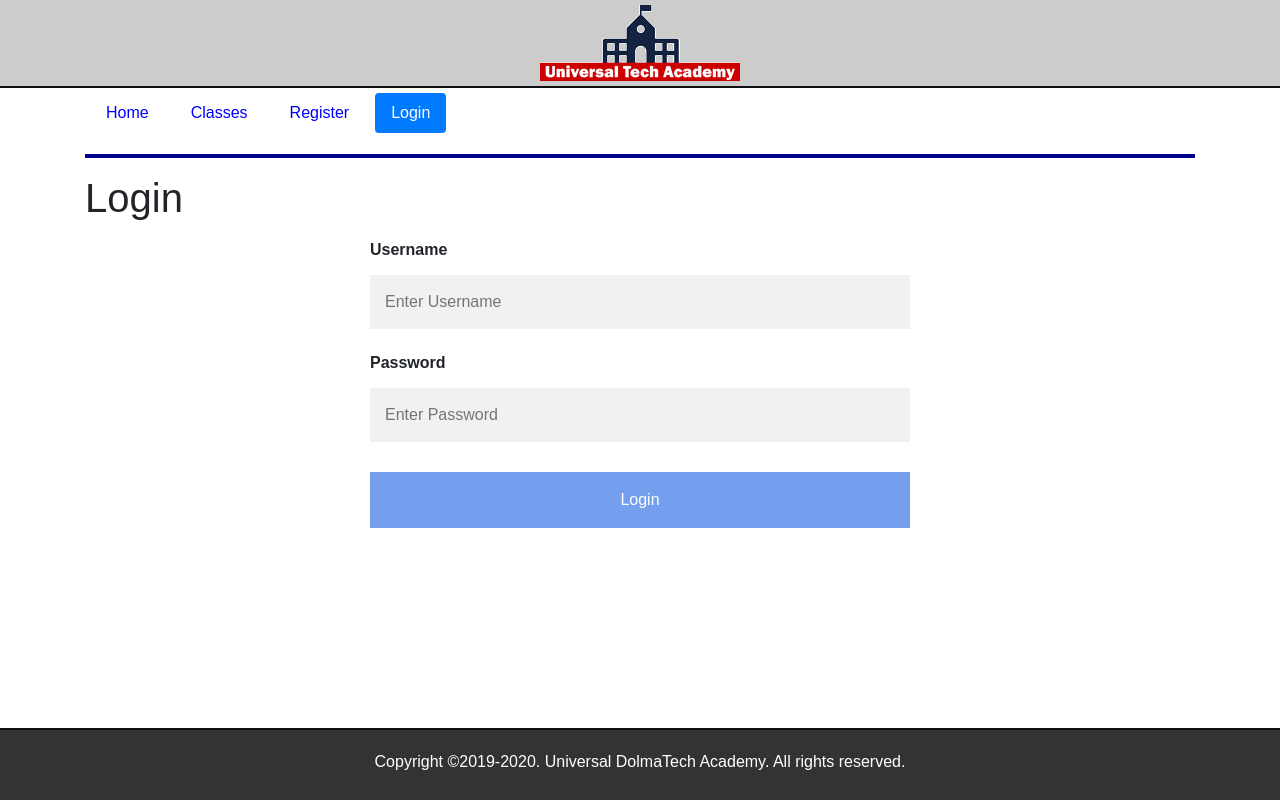
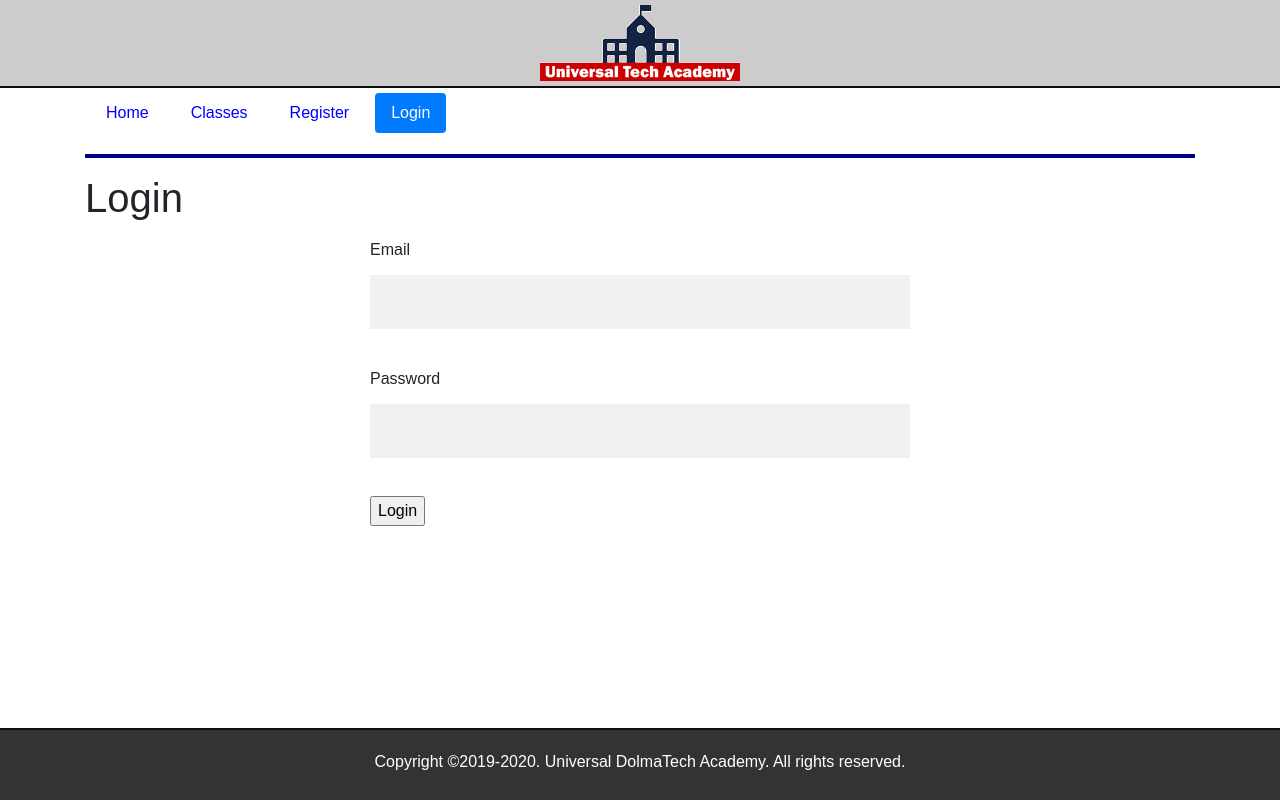
Before and after one commit to lalarustamli/tech_academy, a Flask app: page /login in a window 1280 px wide. Run offline with Flask 2, Linux system fonts and the light colour scheme; parts of the project's set-up code (start-up, migrations or seed data) failed here and were passed over; some libraries are stand-ins or nearby versions.

Commit message:
added login

```diff
--- a/web/application/routes.py
+++ b/web/application/routes.py
@@ -1,5 +1,6 @@
 from flask import render_template, request, json, Response
-from models import User, Course, Enrollment
+from .models import User, Course, Enrollment
+from .forms import LoginForm
 from . import app, db
 
 
@@ -9,9 +10,10 @@ def index():
     return render_template("index.html", index=True)
 
 
-@app.route("/login")
+@app.route("/login", methods=["GET","POST"])
 def login():
-    return render_template("login.html", login=True)
+    form=LoginForm()
+    return render_template("login.html", form=form, login=True)
 
 
 @app.route("/register")
--- a/web/application/templates/login.html
+++ b/web/application/templates/login.html
@@ -6,14 +6,19 @@
     <div class="row">
         <div class="col-md-6 offset-md-3">
             <h3></h3>
-            <form name="login" action="login.php" method="get">
-                <label for="username"><b>Username</b></label>
-                <input type="text" placeholder="Enter Username" name="username" required>
-                <br>
-                <label for="password"><b>Password</b></label>
-                <input type="password" placeholder="Enter Password" name="password" required>
-                <br class="clear">
-                <input class="btn-submit" type="submit" name="submit" value="Login">
+            <form name="login" action="" method="post">
+                {{ form.hidden_tag() }}
+                <p>
+                    {{ form.email.label }} <br>
+                    {{ form.email(size=35) }}
+                </p>
+                <p>
+                    {{ form.password.label }} <br>
+                    {{ form.password(size=35) }}
+                </p>
+                <p>
+                    {{ form.submit() }}
+                </p>
             </form>
         </div>
     </div>
```
